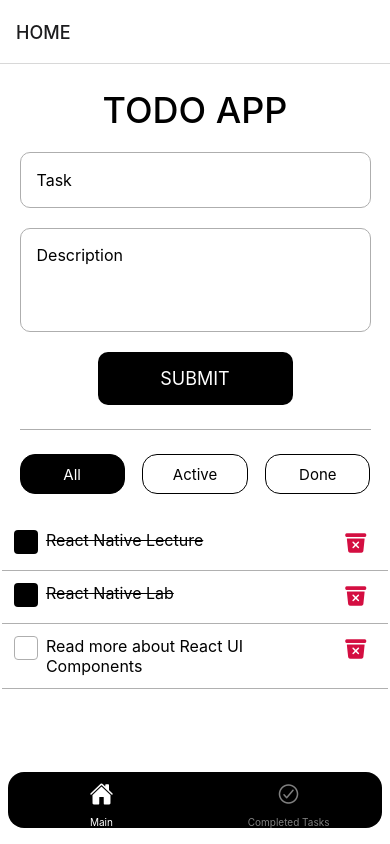
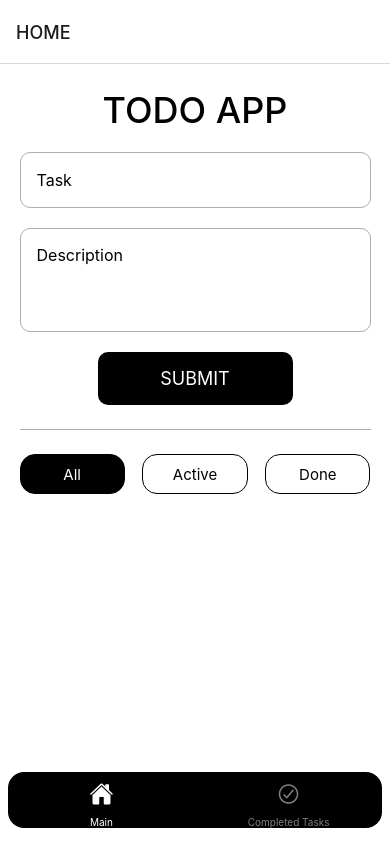
Before and after one commit to Amr-Assem/React-Native-Todo, a React Native app: screen / in a window 390 px wide. Built offline with nearby package versions, Linux system fonts and the light colour scheme.

Commit message:
Added AsyncStorage

```diff
--- a/package.json
+++ b/package.json
@@ -10,6 +10,8 @@
   },
   "dependencies": {
     "@expo/metro-runtime": "~3.2.1",
+    "@expo/vector-icons": "^14.0.2",
+    "@react-native-async-storage/async-storage": "^2.0.0",
     "@react-native-community/cli": "^14.0.0",
     "@react-navigation/bottom-tabs": "^6.6.1",
     "@react-navigation/native": "^6.1.18",
@@ -19,8 +21,7 @@
     "react": "18.2.0",
     "react-dom": "18.2.0",
     "react-native": "0.74.3",
-    "react-native-web": "~0.19.10",
-    "@expo/vector-icons": "^14.0.2"
+    "react-native-web": "~0.19.10"
   },
   "devDependencies": {
     "@babel/core": "^7.20.0"
--- a/src/screens/Home.jsx
+++ b/src/screens/Home.jsx
@@ -1,6 +1,6 @@
 import { styles } from "../styles/styles";
 import { StatusBar } from "expo-status-bar";
-import { useState } from "react";
+import { useEffect, useState } from "react";
 import {
   Text,
   View,
@@ -11,38 +11,42 @@ import {
 } from "react-native";
 import TodoItem from "../components/TodoItem";
 import { useNavigation } from "@react-navigation/native";
+import AsyncStorage from "@react-native-async-storage/async-storage";
 
 export default function Home() {
   const navigation = useNavigation();
 
   const [taskTitle, setTaskTitle] = useState("");
   const [taskDescription, setTaskDescription] = useState("");
-  const [tasks, setTasks] = useState([
-    {
-      id: 1,
-      title: "React Native Lecture",
-      description: "Task 1 description",
-      isCompleted: true,
-    },
-    {
-      id: 2,
-      title: "React Native Lab",
-      description: "Task 2 description",
-      isCompleted: true,
-    },
-    {
-      id: 3,
-      title: "Read more about React UI Components",
-      description: "Task 3 description",
-      isCompleted: false,
-    },
-  ]);
+  const [tasks, setTasks] = useState([]);
+
+  /* ------------------------------ Async Storage ----------------------------- */
+  useEffect(() => {
+    loadTasks();
+  }, []);
+
+  useEffect(() => {
+    saveTasks(tasks);
+  }, [tasks]);
+
+  async function loadTasks() {
+    const savedTasks = await AsyncStorage.getItem("tasks");
+    if (savedTasks) {
+      setTasks(JSON.parse(savedTasks));
+    } else {
+      setTasks([]);
+    }
+  }
+
+  async function saveTasks(tasks) {
+    await AsyncStorage.setItem("tasks", JSON.stringify(tasks));
+  }
 
   /* -------------------------------- Add Task -------------------------------- */
   function addTask() {
     if (taskTitle) {
       const newTask = {
-        id: Date.now(),
+        id: Date.now().toString(),
         title: taskTitle,
         description: taskDescription,
         isCompleted: false,
```
Also changed, not shown: 1 other file (tests, documents, lock files or other folders).
